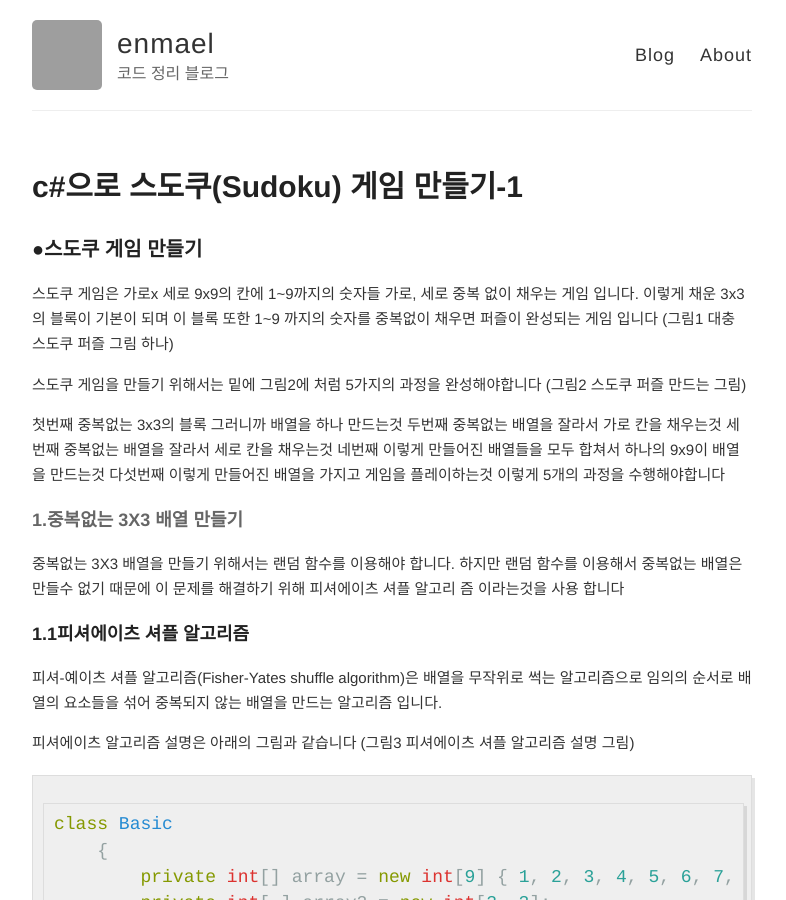
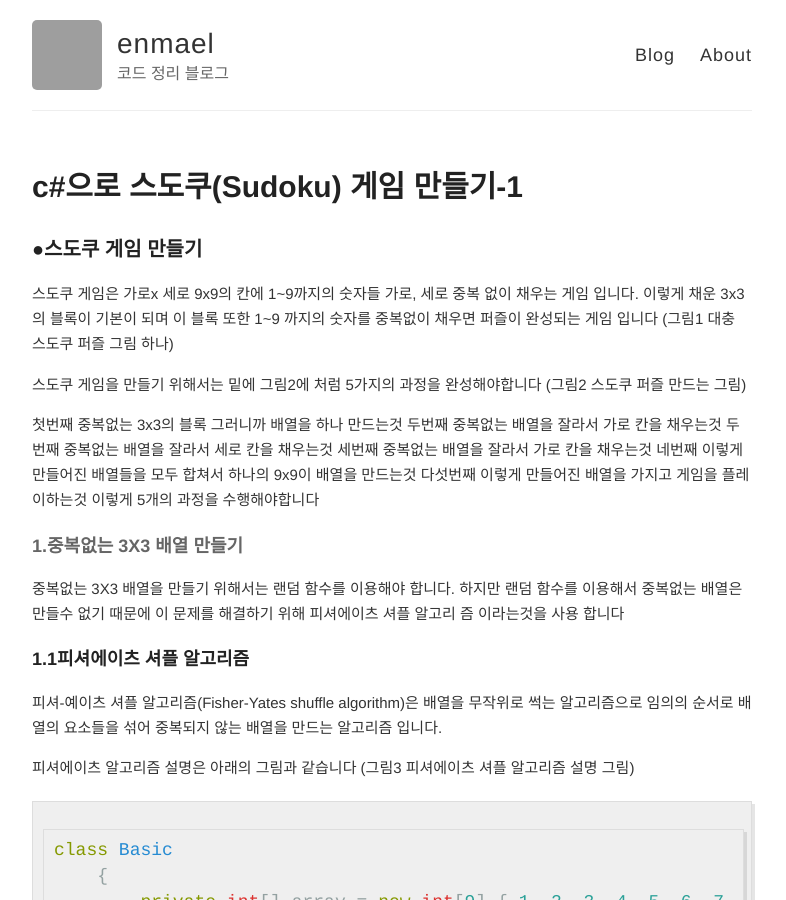
Before and after one commit to enmael/enmael.github.io, a Jekyll site: the page built from _posts/2024-7-10-sudoku .md, in a window 1280 px wide and 900 px high. Shown: the whole window, without its empty margins (248-1034 px from the left). Built offline with Jekyll 4.4.1, drawn with Linux system fonts in a browser that asks for light colours; comment, search, counter and statistics services are not loaded; grey boxes are pictures that could not be loaded.

Commit message:
Update 2024-7-10-sudoku .md

```diff
--- a/_posts/2024-7-10-sudoku .md
+++ b/_posts/2024-7-10-sudoku .md
@@ -19,11 +19,24 @@ categories: blog
 </span>
 
 <span style="font-size: 15px;">
-  첫번째 중복없는 3x3의 블록 그러니까 배열을 하나 만드는것
+ 첫번째 중복없는 3x3의 블록 그러니까 배열을 하나 만드는것
+</span>
+<span style="font-size: 15px;">
   두번째 중복없는 배열을 잘라서 가로 칸을 채우는것
-  세번째 중복없는 배열을 잘라서 세로 칸을 채우는것
-  네번째 이렇게 만들어진 배열들을 모두 합쳐서 하나의 9x9이 배열을 만드는것
-  다섯번째 이렇게 만들어진 배열을 가지고 게임을 플레이하는것
+</span>
+<span style="font-size: 15px;">
+  두번째 중복없는 배열을 잘라서 세로 칸을 채우는것
+</span>
+<span style="font-size: 15px;">
+  세번째 중복없는 배열을 잘라서 가로 칸을 채우는것
+</span>
+ <span style="font-size: 15px;">
+   네번째 이렇게 만들어진 배열들을 모두 합쳐서 하나의 9x9이 배열을 만드는것
+</span>
+<span style="font-size: 15px;">
+   다섯번째 이렇게 만들어진 배열을 가지고 게임을 플레이하는것
+</span>
+<span style="font-size: 15px;">
   이렇게 5개의 과정을 수행해야합니다
 </span>
 
```
